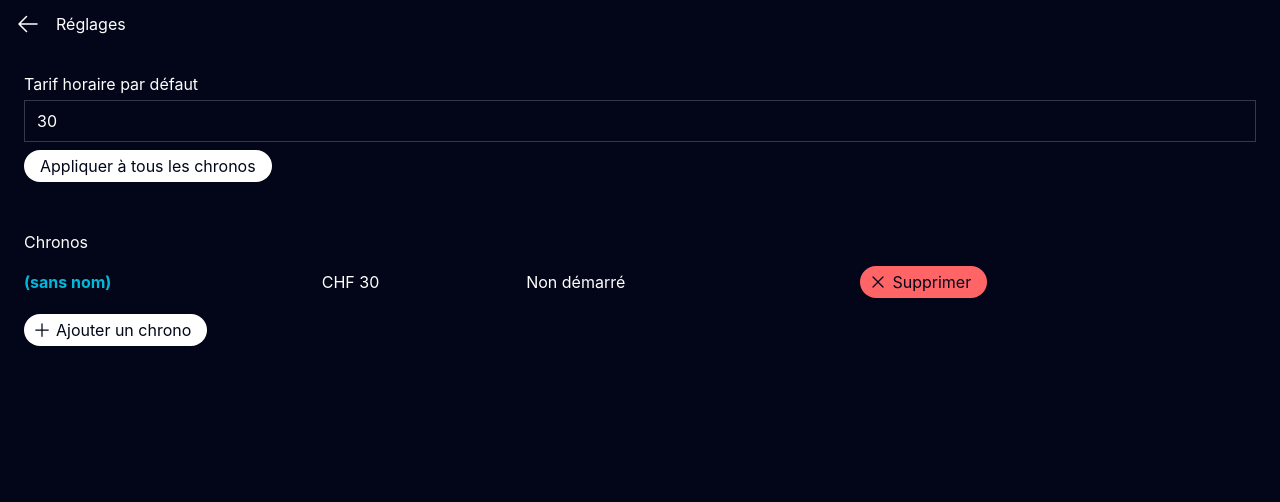
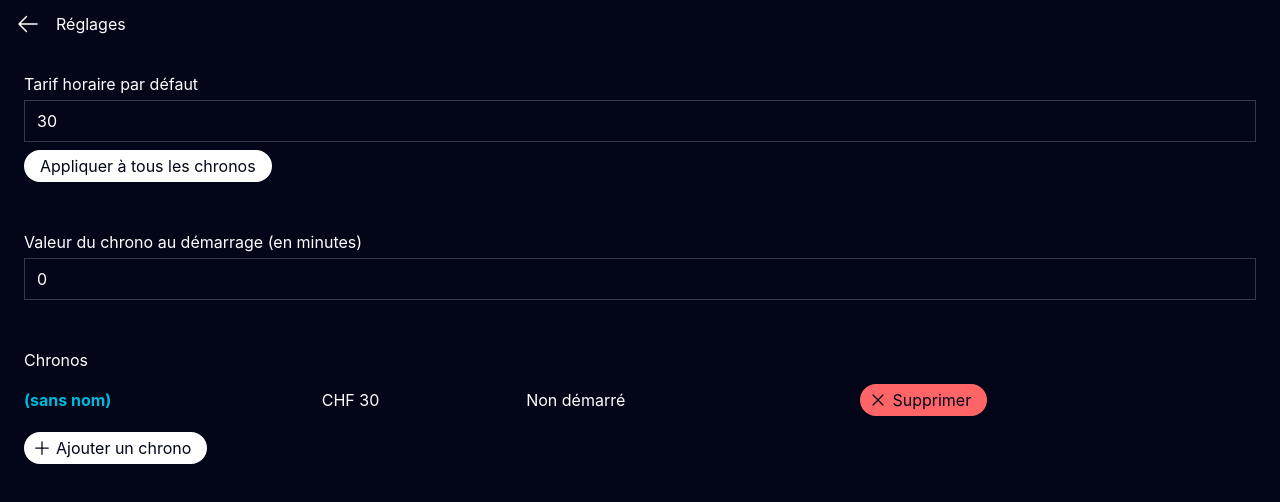
Before and after one commit to j4kim/multichrono, a Vue app: page /settings in a window 1280 px wide. Shown: the top 502 px of the page. Built offline with nearby package versions, Linux system fonts and the light colour scheme.

Commit message:
new startOffsetMinutes setting

```diff
--- a/src/store.js
+++ b/src/store.js
@@ -1,11 +1,16 @@
 import { useStorage } from "@vueuse/core";
-import { ref } from "vue";
+import { computed, ref } from "vue";
 
 // States
 
 export const settings = useStorage("settings-v01", {
   hourlyRate: 30,
+  startOffsetMinutes: 0,
 });
+
+export const startOffsetMs = computed(
+  () => (settings.value.startOffsetMinutes ?? 0) * 60000,
+);
 
 export function newChronoId() {
   return Date.now() + "." + Math.random();
@@ -19,7 +24,7 @@ export function newChrono(label) {
   return {
     label,
     state: "initial",
-    offset: 0,
+    offset: startOffsetMs.value,
     hourlyRate: settings.value.hourlyRate,
   };
 }
@@ -51,7 +56,7 @@ export function pause(chrono) {
 export function stop(chrono) {
   updateClock();
   chrono.state = "initial";
-  chrono.offset = 0;
+  chrono.offset = startOffsetMs.value;
 }
 
 export function remove(id) {
--- a/src/views/SettingsView.vue
+++ b/src/views/SettingsView.vue
@@ -42,7 +42,7 @@ function addChrono() {
           Tarif horaire par défaut
           <input
             v-model="settings.hourlyRate"
-            class="mt-1 w-full border-white/20 bg-transparent focus:bg-black/5 focus:ring-0"
+            class="input mt-1"
             type="number"
           />
         </label>
@@ -52,6 +52,17 @@ function addChrono() {
           </button>
           <span v-if="applying" class="text-xl">👌</span>
         </div>
+      </div>
+
+      <div>
+        <label class="block">
+          Valeur du chrono au démarrage (en minutes)
+          <input
+            v-model="settings.startOffsetMinutes"
+            class="input mt-1"
+            type="number"
+          />
+        </label>
       </div>
 
       <div>
```
